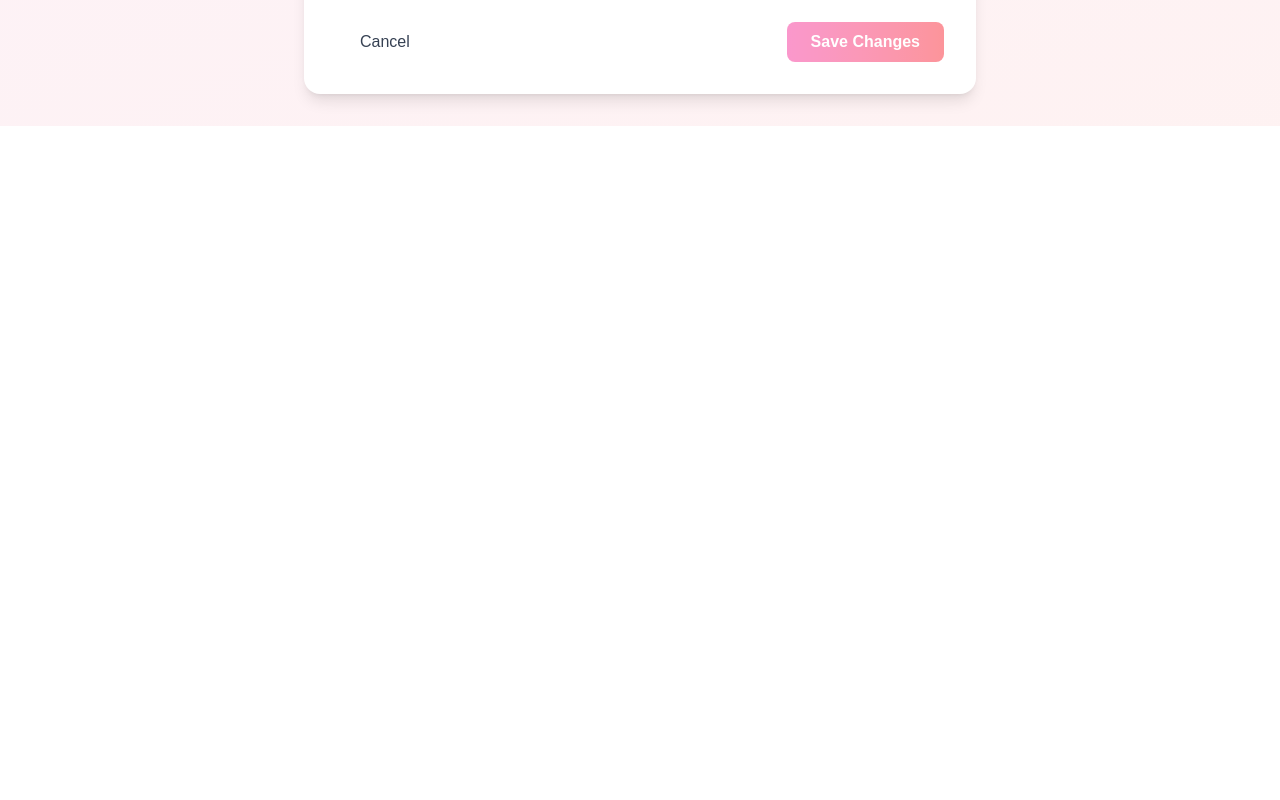
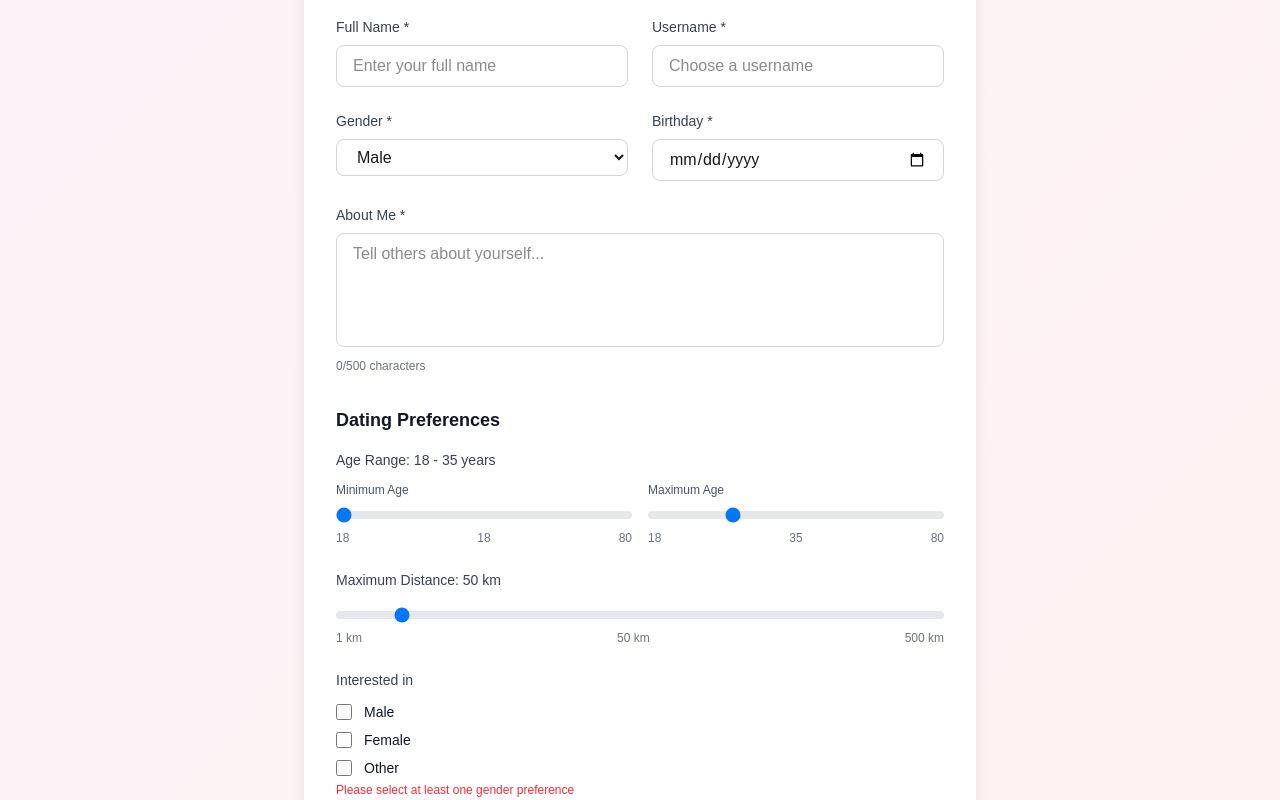
Before and after one commit to bryankhor07/Match-Box, a Next.js app: page /profile/edit in a window 1280 px wide. Shown: the part 420-1220 px from the top of the page. Before the commit the page ends 800 px from the top, so only its background shows below. Built offline with nearby package versions, Linux system fonts and the light colour scheme; no server answers.

Commit message:
Fixed birthdate error and modified comments

```diff
--- a/app/profile/edit/page.tsx
+++ b/app/profile/edit/page.tsx
@@ -219,7 +219,6 @@ export default function EditProfilePage() {
               </label>
               <div className="flex items-center space-x-6">
                 <div className="relative">
-                  {/* Current avatar */}
                   <div className="w-24 h-24 rounded-full overflow-hidden">
                     <img
                       src={formData.avatar_url || "/default-avatar.png"}
@@ -227,7 +226,6 @@ export default function EditProfilePage() {
                       className="w-full h-full object-cover"
                     />
                   </div>
-                  {/* PhotoUpload handles actual file upload */}
                   <PhotoUpload
                     onPhotoUploaded={(url) => {
                       setFormData((prev) => ({
@@ -248,21 +246,239 @@ export default function EditProfilePage() {
                 </div>
               </div>
             </div>
+
             {/* Basic Information Section */}
-            {/* Full Name, Username, Gender, Birthday, Bio */}
-            {/* Future: Could add fields for interests, job, education */}
-            ...
+            <div className="mb-8">
+              <h3 className="text-lg font-semibold text-gray-900 dark:text-white mb-4">
+                Basic Information
+              </h3>
+
+              <div className="grid grid-cols-1 md:grid-cols-2 gap-6 mb-6">
+                <div>
+                  <label
+                    htmlFor="full_name"
+                    className="block text-sm font-medium text-gray-700 dark:text-gray-300 mb-2"
+                  >
+                    Full Name *
+                  </label>
+                  <input
+                    type="text"
+                    id="full_name"
+                    name="full_name"
+                    value={formData.full_name}
+                    onChange={handleInputChange}
+                    required
+                    className="w-full px-4 py-2 border border-gray-300 dark:border-gray-600 rounded-lg focus:outline-none focus:ring-2 focus:ring-pink-500 focus:border-transparent dark:bg-gray-700 dark:text-white"
+                    placeholder="Enter your full name"
+                  />
+                </div>
+
+                <div>
+                  <label
+                    htmlFor="username"
+                    className="block text-sm font-medium text-gray-700 dark:text-gray-300 mb-2"
+                  >
+                    Username *
+                  </label>
+                  <input
+                    type="text"
+                    id="username"
+                    name="username"
+                    value={formData.username}
+                    onChange={handleInputChange}
+                    required
+                    className="w-full px-4 py-2 border border-gray-300 dark:border-gray-600 rounded-lg focus:outline-none focus:ring-2 focus:ring-pink-500 focus:border-transparent dark:bg-gray-700 dark:text-white"
+                    placeholder="Choose a username"
+                  />
+                </div>
+              </div>
+
+              <div className="grid grid-cols-1 md:grid-cols-2 gap-6 mb-6">
+                <div>
+                  <label
+                    htmlFor="gender"
+                    className="block text-sm font-medium text-gray-700 dark:text-gray-300 mb-2"
+                  >
+                    Gender *
+                  </label>
+                  <select
+                    id="gender"
+                    name="gender"
+                    value={formData.gender}
+                    onChange={handleInputChange}
+                    required
+                    className="w-full px-4 py-2 border border-gray-300 dark:border-gray-600 rounded-lg focus:outline-none focus:ring-2 focus:ring-pink-500 focus:border-transparent dark:bg-gray-700 dark:text-white"
+                  >
+                    <option value="male">Male</option>
+                    <option value="female">Female</option>
+                    <option value="other">Other</option>
+                  </select>
+                </div>
+
+                <div>
+                  <label
+                    htmlFor="birthdate"
+                    className="block text-sm font-medium text-gray-700 dark:text-gray-300 mb-2"
+                  >
+                    Birthday *
+                  </label>
+                  <input
+                    type="date"
+                    id="birthdate"
+                    name="birthdate"
+                    value={formData.birthdate}
+                    onChange={handleInputChange}
+                    required
+                    className="w-full px-4 py-2 border border-gray-300 dark:border-gray-600 rounded-lg focus:outline-none focus:ring-2 focus:ring-pink-500 focus:border-transparent dark:bg-gray-700 dark:text-white"
+                  />
+                </div>
+              </div>
+
+              <div className="mb-6">
+                <label
+                  htmlFor="bio"
+                  className="block text-sm font-medium text-gray-700 dark:text-gray-300 mb-2"
+                >
+                  About Me *
+                </label>
+                <textarea
+                  id="bio"
+                  name="bio"
+                  value={formData.bio}
+                  onChange={handleInputChange}
+                  required
+                  rows={4}
+                  maxLength={500}
+                  className="w-full px-4 py-2 border border-gray-300 dark:border-gray-600 rounded-lg focus:outline-none focus:ring-2 focus:ring-pink-500 focus:border-transparent dark:bg-gray-700 dark:text-white resize-none"
+                  placeholder="Tell others about yourself..."
+                />
+                <p className="text-xs text-gray-500 dark:text-gray-400 mt-1">
+                  {formData.bio.length}/500 characters
+                </p>
+              </div>
+            </div>
+
             {/* Dating Preferences Section */}
-            {/* Age range, max distance, gender preferences */}
-            {/* Future: Could add preferences for lifestyle, religion, etc. */}
-            ...
-            {/* Error Message (shown if save fails) */}
+            <div className="mb-8">
+              <h3 className="text-lg font-semibold text-gray-900 dark:text-white mb-4">
+                Dating Preferences
+              </h3>
+
+              {/* Age Range */}
+              <div className="mb-6">
+                <label className="block text-sm font-medium text-gray-700 dark:text-gray-300 mb-3">
+                  Age Range: {formData.preferences.age_range.min} -{" "}
+                  {formData.preferences.age_range.max} years
+                </label>
+                <div className="grid grid-cols-2 gap-4">
+                  <div>
+                    <label className="block text-xs text-gray-600 dark:text-gray-400 mb-1">
+                      Minimum Age
+                    </label>
+                    <input
+                      type="range"
+                      min="18"
+                      max="80"
+                      value={formData.preferences.age_range.min}
+                      onChange={(e) =>
+                        handleAgeRangeChange("min", parseInt(e.target.value))
+                      }
+                      className="w-full h-2 bg-gray-200 rounded-lg appearance-none cursor-pointer dark:bg-gray-700"
+                    />
+                    <div className="flex justify-between text-xs text-gray-500 dark:text-gray-400 mt-1">
+                      <span>18</span>
+                      <span>{formData.preferences.age_range.min}</span>
+                      <span>80</span>
+                    </div>
+                  </div>
+                  <div>
+                    <label className="block text-xs text-gray-600 dark:text-gray-400 mb-1">
+                      Maximum Age
+                    </label>
+                    <input
+                      type="range"
+                      min="18"
+                      max="80"
+                      value={formData.preferences.age_range.max}
+                      onChange={(e) =>
+                        handleAgeRangeChange("max", parseInt(e.target.value))
+                      }
+                      className="w-full h-2 bg-gray-200 rounded-lg appearance-none cursor-pointer dark:bg-gray-700"
+                    />
+                    <div className="flex justify-between text-xs text-gray-500 dark:text-gray-400 mt-1">
+                      <span>18</span>
+                      <span>{formData.preferences.age_range.max}</span>
+                      <span>80</span>
+                    </div>
+                  </div>
+                </div>
+              </div>
+
+              {/* Distance */}
+              <div className="mb-6">
+                <label className="block text-sm font-medium text-gray-700 dark:text-gray-300 mb-3">
+                  Maximum Distance: {formData.preferences.distance} km
+                </label>
+                <input
+                  type="range"
+                  min="1"
+                  max="500"
+                  value={formData.preferences.distance}
+                  onChange={(e) =>
+                    handlePreferenceChange("distance", parseInt(e.target.value))
+                  }
+                  className="w-full h-2 bg-gray-200 rounded-lg appearance-none cursor-pointer dark:bg-gray-700"
+                />
+                <div className="flex justify-between text-xs text-gray-500 dark:text-gray-400 mt-1">
+                  <span>1 km</span>
+                  <span>{formData.preferences.distance} km</span>
+                  <span>500 km</span>
+                </div>
+              </div>
+
+              {/* Gender Preference */}
+              <div className="mb-6">
+                <label className="block text-sm font-medium text-gray-700 dark:text-gray-300 mb-3">
+                  Interested in
+                </label>
+                <div className="space-y-2">
+                  {["male", "female", "other"].map((gender) => (
+                    <label
+                      key={gender}
+                      className="flex items-center space-x-3 cursor-pointer"
+                    >
+                      <input
+                        type="checkbox"
+                        checked={formData.preferences.gender_preference.includes(
+                          gender as "male" | "female" | "other"
+                        )}
+                        onChange={() =>
+                          handleGenderPreferenceChange(
+                            gender as "male" | "female" | "other"
+                          )
+                        }
+                        className="w-4 h-4 text-pink-600 bg-gray-100 border-gray-300 rounded focus:ring-pink-500 dark:focus:ring-pink-600 dark:ring-offset-gray-800 focus:ring-2 dark:bg-gray-700 dark:border-gray-600"
+                      />
+                      <span className="text-sm text-gray-900 dark:text-gray-300 capitalize">
+                        {gender}
+                      </span>
+                    </label>
+                  ))}
+                </div>
+                {formData.preferences.gender_preference.length === 0 && (
+                  <p className="text-xs text-red-500 mt-1">
+                    Please select at least one gender preference
+                  </p>
+                )}
+              </div>
+            </div>
+
             {error && (
               <div className="mb-6 p-4 bg-red-100 border border-red-400 text-red-700 rounded-lg">
                 {error}
               </div>
             )}
-            {/* Actions: Cancel and Save */}
+
             <div className="flex items-center justify-between pt-6 border-t border-gray-200 dark:border-gray-700">
               <button
                 type="button"
--- a/app/profile/page.tsx
+++ b/app/profile/page.tsx
@@ -190,7 +190,7 @@ export default function ProfilePage() {
                           Birthday
                         </label>
                         <p className="text-gray-900 dark:text-white">
-                          {new Date(profile.birthdate).toLocaleDateString()}
+                          {profile.birthdate}
                         </p>
                       </div>
                     </div>
```
